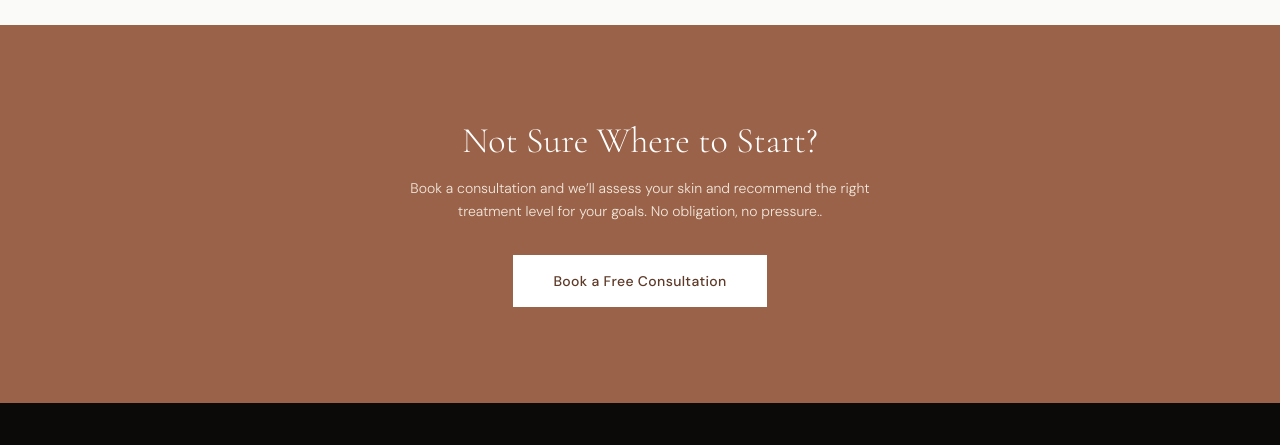
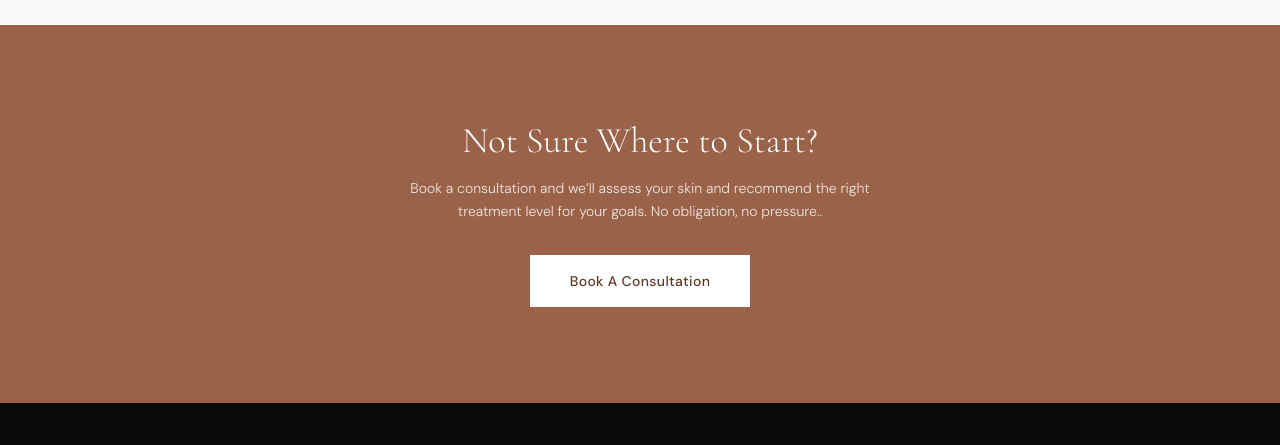
Before and after one commit to JohnKornegay/lucid-skin-beauty, a website: page services.html in a window 1280 px wide. Shown: the part 3712-4157 px from the top of the page. Drawn offline with nearby package versions, Linux system fonts and the light colour scheme.

Commit message:
fix: rename CTA button to Book A Consultation on services page

```diff
--- a/services.html
+++ b/services.html
@@ -370,7 +370,7 @@
       <p class="text-brand-100 text-sm font-light mb-8 max-w-lg mx-auto leading-relaxed">Book a consultation and we&rsquo;ll assess your skin and recommend the right treatment level for your goals. No obligation, no pressure..</p>
       <a href="https://book.squareup.com/appointments/zsskylc1g4vb2l/location/E0AS166A6F5DD/services" target="_blank" rel="noopener"
          class="inline-flex items-center px-10 py-4 text-sm font-medium tracking-wide text-brand-800 bg-white hover:bg-brand-50 transition-colors duration-200 cursor-pointer">
-        Book a Free Consultation
+        Book A Consultation
       </a>
     </div>
   </section>
```
